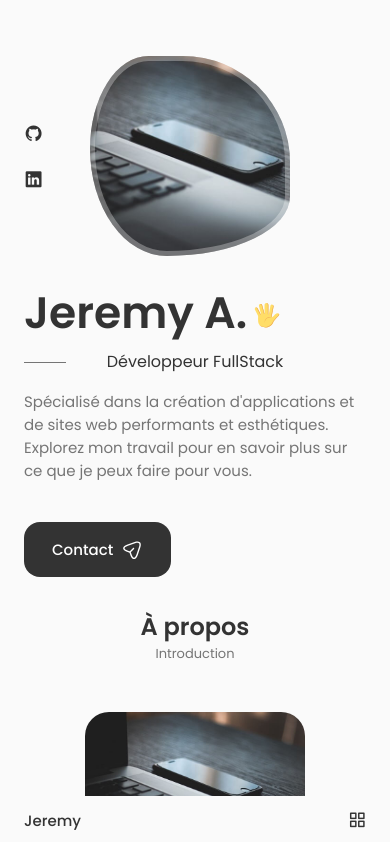
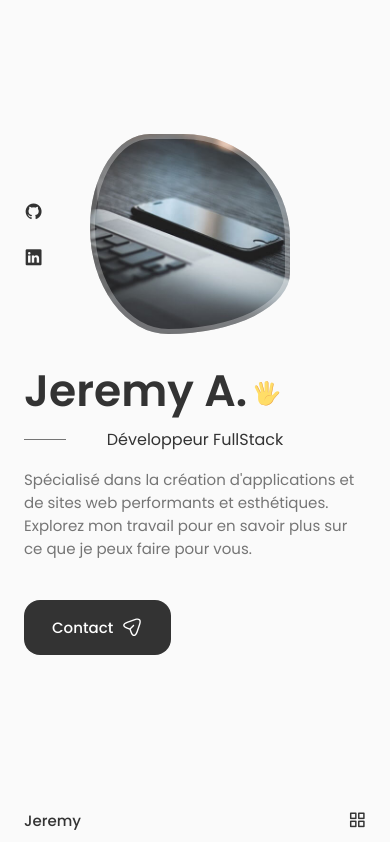
Before and after one commit to Madjerx/react-portfolio, a React (Create React App) app: page / in a window 390 px wide. Shown: the top 842 px of the page. Built offline with nearby package versions, Linux system fonts and the light colour scheme.

Commit message:
add 100vh to home section + change all class= into className

```diff
--- a/src/App.js
+++ b/src/App.js
@@ -3,6 +3,7 @@ import About from "./components/about/About";
 import Header from "./components/header/Header";
 import Skills from "./components/skills/Skills";
 import Home from "./components/home/Home"
+import Experiences from "./components/experiences/Experiences";
 
 function App() {
   return (
@@ -12,6 +13,7 @@ function App() {
         <Home />
         <About />
         <Skills />
+        <Experiences />
       </main>
     </>
   );
--- a/src/components/about/About.jsx
+++ b/src/components/about/About.jsx
@@ -23,7 +23,7 @@ const About = () => {
           <a href={CV} download="" className="button button--flex">
             Télécharger CV
             <svg
-              class="button__icon"
+              className="button__icon"
               xmlns="http://www.w3.org/2000/svg"
               width="24"
               height="24"
--- a/src/components/about/Info.jsx
+++ b/src/components/about/Info.jsx
@@ -4,12 +4,12 @@ const Info = () => {
   return (
     <div className="about__info grid">
       <div className="about__box">
-        <i class="bx bx-award about__icon"></i>
+        <i className="bx bx-award about__icon"></i>
         <h3 className="about__title">Expérience</h3>
         <span className="about__subtitle">4 ans d'expérience</span>
       </div>
       <div className="about__box">
-        <i class="bx bx-briefcase-alt about__icon"></i>
+        <i className="bx bx-briefcase-alt about__icon"></i>
         <h3 className="about__title">Terminés</h3>
         <span className="about__subtitle">20+ Projets</span>
       </div>
--- a/src/components/experiences/Experiences.jsx
+++ b/src/components/experiences/Experiences.jsx
@@ -0,0 +1,13 @@
+import React from "react";
+import "./experiences.css";
+
+const Experiences = () => {
+  return (
+    <section className="experience section" id="about">
+      <h2 className="section__title">Expériences</h2>
+      <span className="section__subtitle">Mon parcours</span>
+    </section>
+  );
+};
+
+export default Experiences;
--- a/src/components/home/ScrollDown.jsx
+++ b/src/components/home/ScrollDown.jsx
@@ -7,7 +7,7 @@ const ScrollDown = () => {
         <svg
           width="32px"
           height="32px"
-          class="home__scroll-mouse"
+          className="home__scroll-mouse"
           viewBox="0 0 247 390"
           version="1.1"
           xmlns="http://www.w3.org/2000/svg"
@@ -21,7 +21,7 @@ const ScrollDown = () => {
           }}
         >
           <path
-            class="wheel"
+            className="wheel"
             d="M123.359,79.775l0,72.843"
             style={{
               fill: "none",
--- a/src/components/home/home.css
+++ b/src/components/home/home.css
@@ -1,3 +1,11 @@
+.home__section {
+  min-height: 100vh;
+  display: flex;
+  flex-direction: column;
+  align-items: center;
+  justify-content: center;
+}
+
 .home__container {
   row-gap: 7rem;
 }
@@ -152,6 +160,10 @@
 
 /* For medium devices */
 @media screen and (max-width: 768px) {
+
+  .home__section {
+    margin-top: -3.5rem;
+  }
   .home__content {
     grid-template-columns: 0.5fr 3fr;
     padding-top: 3.5rem;
@@ -177,10 +189,16 @@
 
 /* For small devices */
 @media screen and (max-width: 350px) {
-  .home__hand {
+  .home__img {
     width: 150px;
     height: 150px;
   }
+
+  .home__subtitle::before {
+    width: 25px;
+    top: 0.5rem;
+  }
+
   .home__hand {
     width: 22px;
     height: 22px;
--- a/src/components/skills/Skills.jsx
+++ b/src/components/skills/Skills.jsx
@@ -5,7 +5,7 @@ import Backend from "./Backend";
 
 const Skills = () => {
   return (
-    <section className="about section" id="about">
+    <section className="skill section" id="about">
       <h2 className="section__title">Skills</h2>
       <span className="section__subtitle">Mes technologies favorites</span>
 
```
